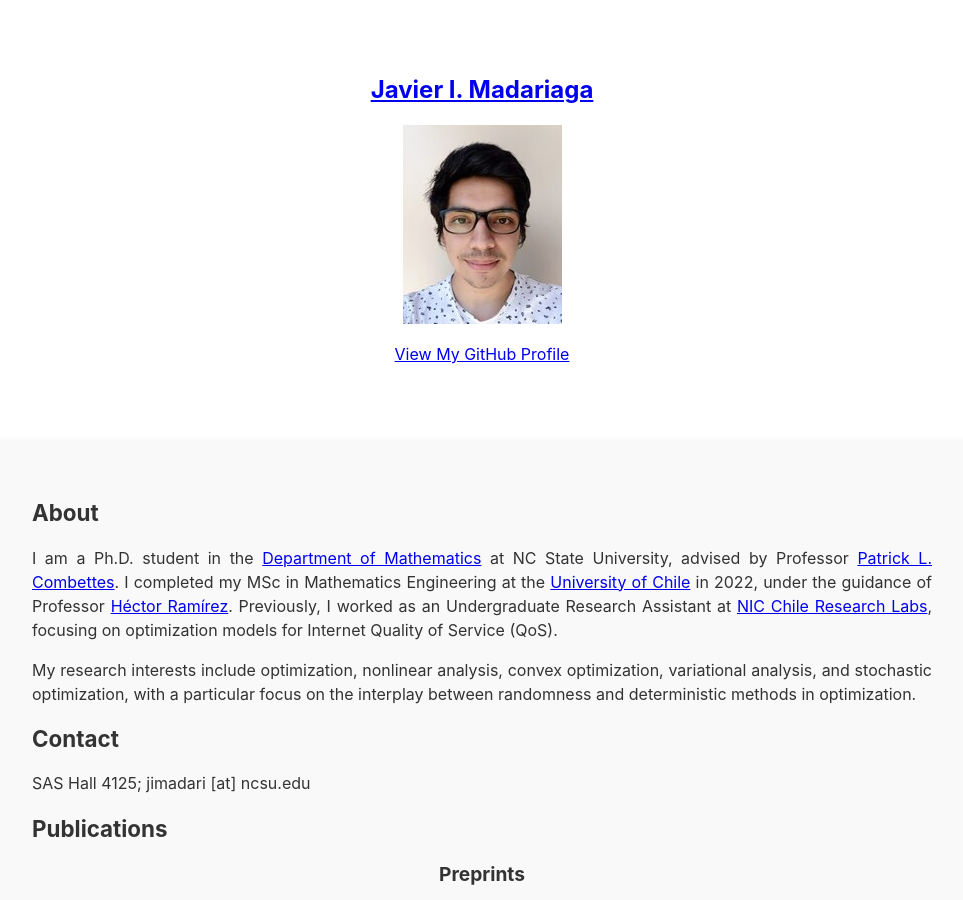
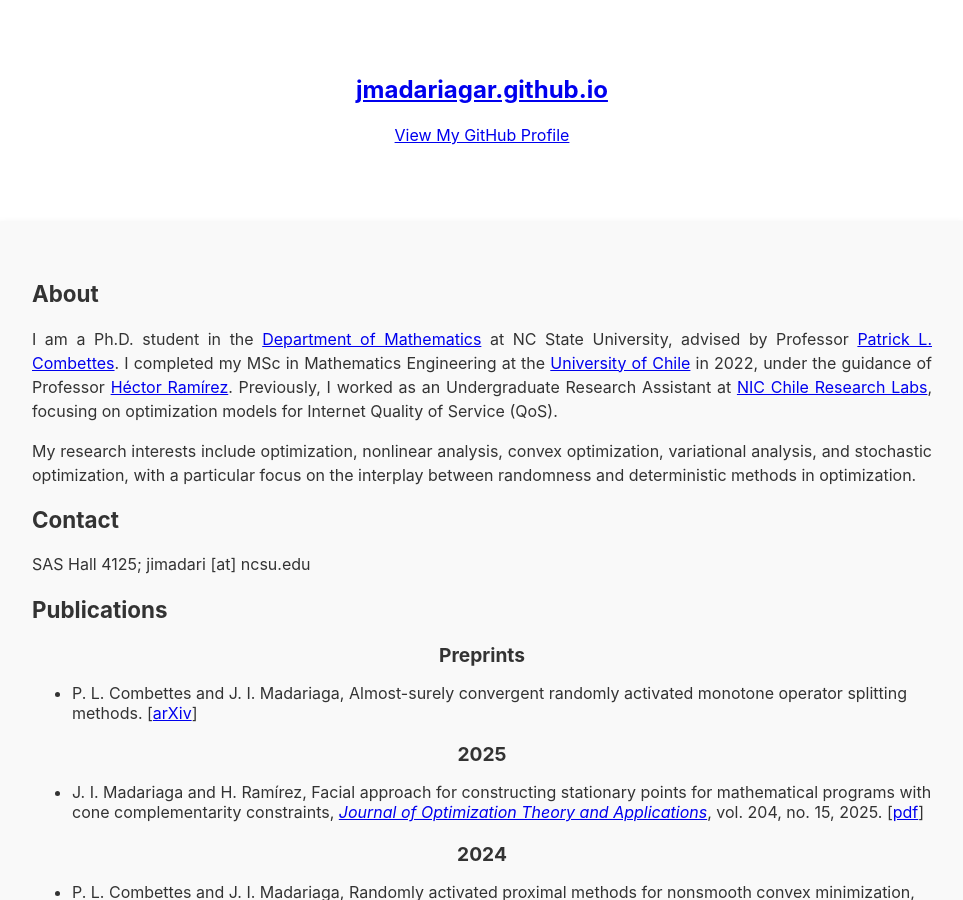
Before and after one commit to jmadariagar/jmadariagar.github.io, a Jekyll site: the page built from index.md, in a window 1280 px wide and 900 px high. Shown: the whole window, without its empty margins (158-1121 px from the left). Built offline with Jekyll 4.4.1, drawn with Linux system fonts in a browser that asks for light colours; our own code applies the rules of GitHub Pages for plain Markdown files; a script that is not in the unit is left out; the repository's description, which GitHub fills in, is left out.

Commit message:
Update _config.yml

```diff
--- a/_config.yml
+++ b/_config.yml
@@ -1,5 +1,5 @@
 remote_theme: pages-themes/minimal@v0.2.0
 plugins:
 - jekyll-remote-theme
-title: Javier I. Madariaga
-logo: /javier-mad(2).jpg
+title:
+logo:
```
